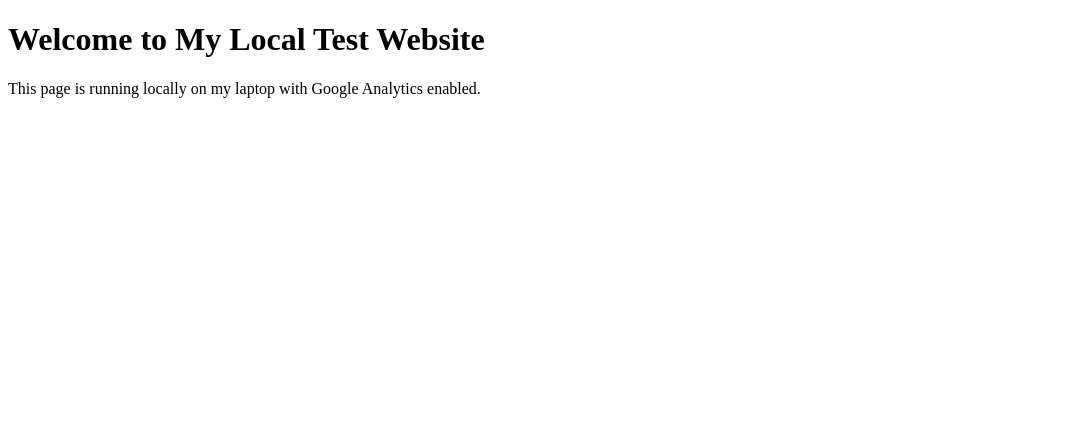
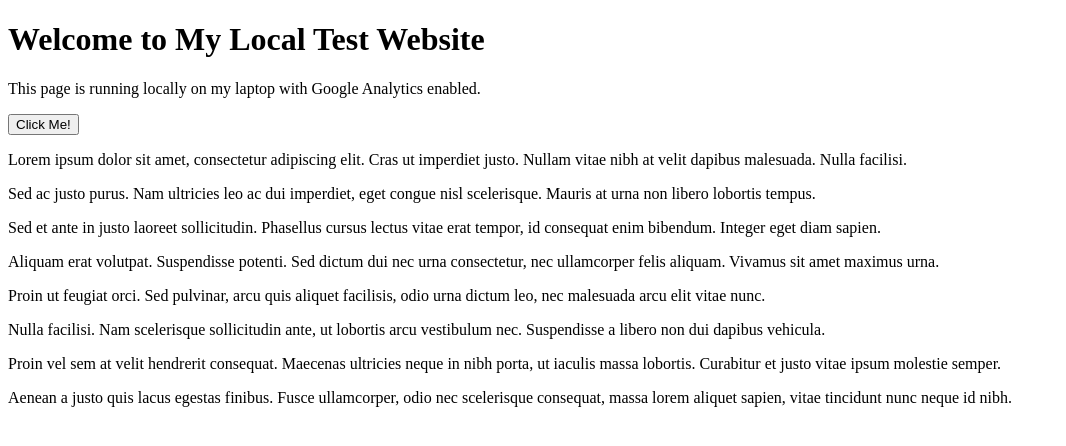
Before and after one commit to rajasakthikumar/analytics, a plain HTML site: page index.html in a window 1280 px wide. Shown: the whole page, without its empty margins (0-1066 px from the left). Drawn offline with Linux system fonts and the light colour scheme.

Commit message:
added extra codeode

```diff
--- a/index.html
+++ b/index.html
@@ -19,5 +19,28 @@
 <body>
   <h1>Welcome to My Local Test Website</h1>
   <p>This page is running locally on my laptop with Google Analytics enabled.</p>
+
+<!-- Button with click functionality -->
+<button id="clickMeBtn">Click Me!</button>
+
+<!-- Scrollable content section -->
+<div class="scroll-container">
+  <p>Lorem ipsum dolor sit amet, consectetur adipiscing elit. Cras ut imperdiet justo. Nullam vitae nibh at velit dapibus malesuada. Nulla facilisi.</p>
+  <p>Sed ac justo purus. Nam ultricies leo ac dui imperdiet, eget congue nisl scelerisque. Mauris at urna non libero lobortis tempus.</p>
+  <p>Sed et ante in justo laoreet sollicitudin. Phasellus cursus lectus vitae erat tempor, id consequat enim bibendum. Integer eget diam sapien.</p>
+  <p>Aliquam erat volutpat. Suspendisse potenti. Sed dictum dui nec urna consectetur, nec ullamcorper felis aliquam. Vivamus sit amet maximus urna.</p>
+  <p>Proin ut feugiat orci. Sed pulvinar, arcu quis aliquet facilisis, odio urna dictum leo, nec malesuada arcu elit vitae nunc.</p>
+  <p>Nulla facilisi. Nam scelerisque sollicitudin ante, ut lobortis arcu vestibulum nec. Suspendisse a libero non dui dapibus vehicula.</p>
+  <p>Proin vel sem at velit hendrerit consequat. Maecenas ultricies neque in nibh porta, ut iaculis massa lobortis. Curabitur et justo vitae ipsum molestie semper.</p>
+  <p>Aenean a justo quis lacus egestas finibus. Fusce ullamcorper, odio nec scelerisque consequat, massa lorem aliquet sapien, vitae tincidunt nunc neque id nibh.</p>
+</div>
+
+<script>
+  // Button click event listener
+  document.getElementById('clickMeBtn').addEventListener('click', function() {
+    alert('Button clicked!');
+  });
+</script>
+
 </body>
 </html>
```
